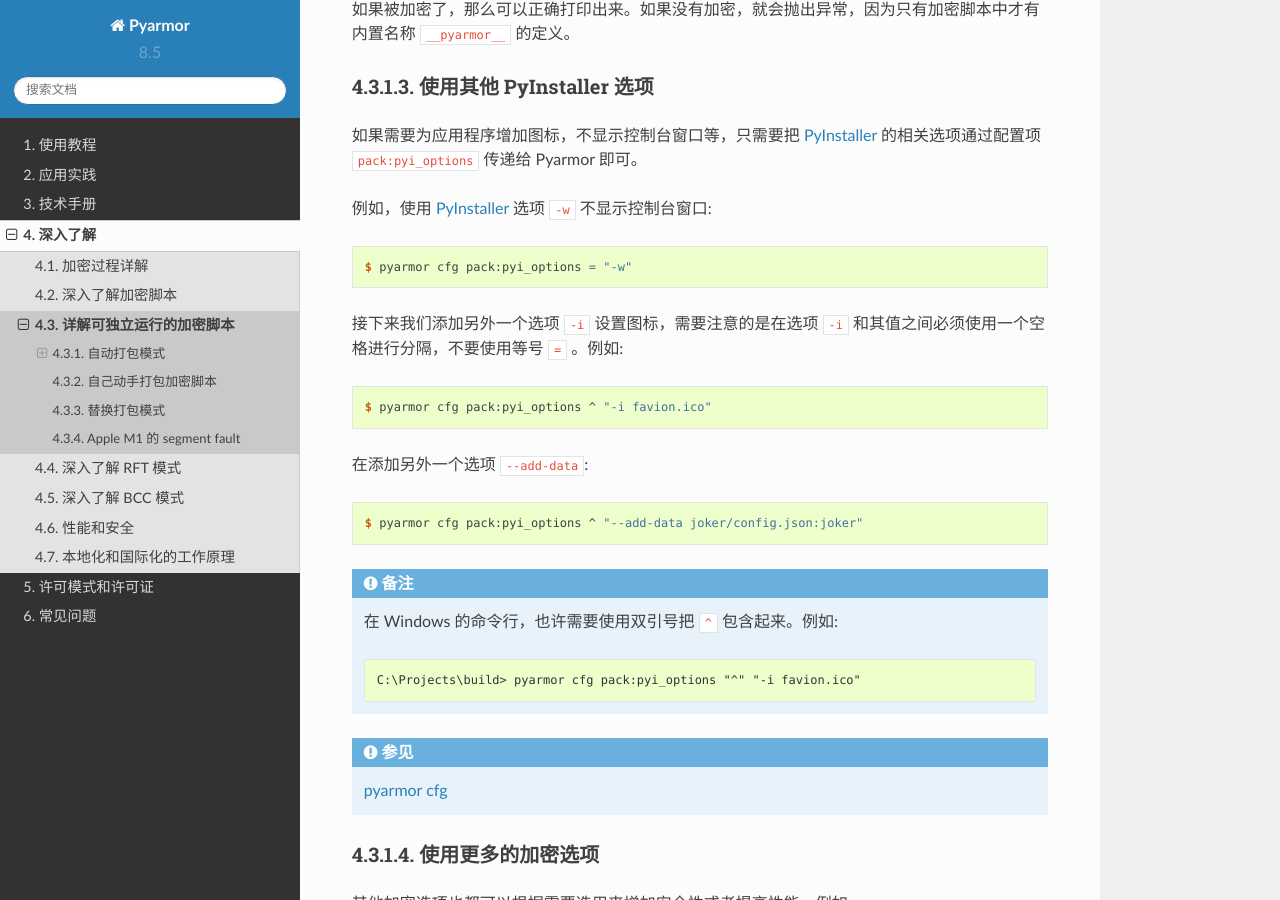
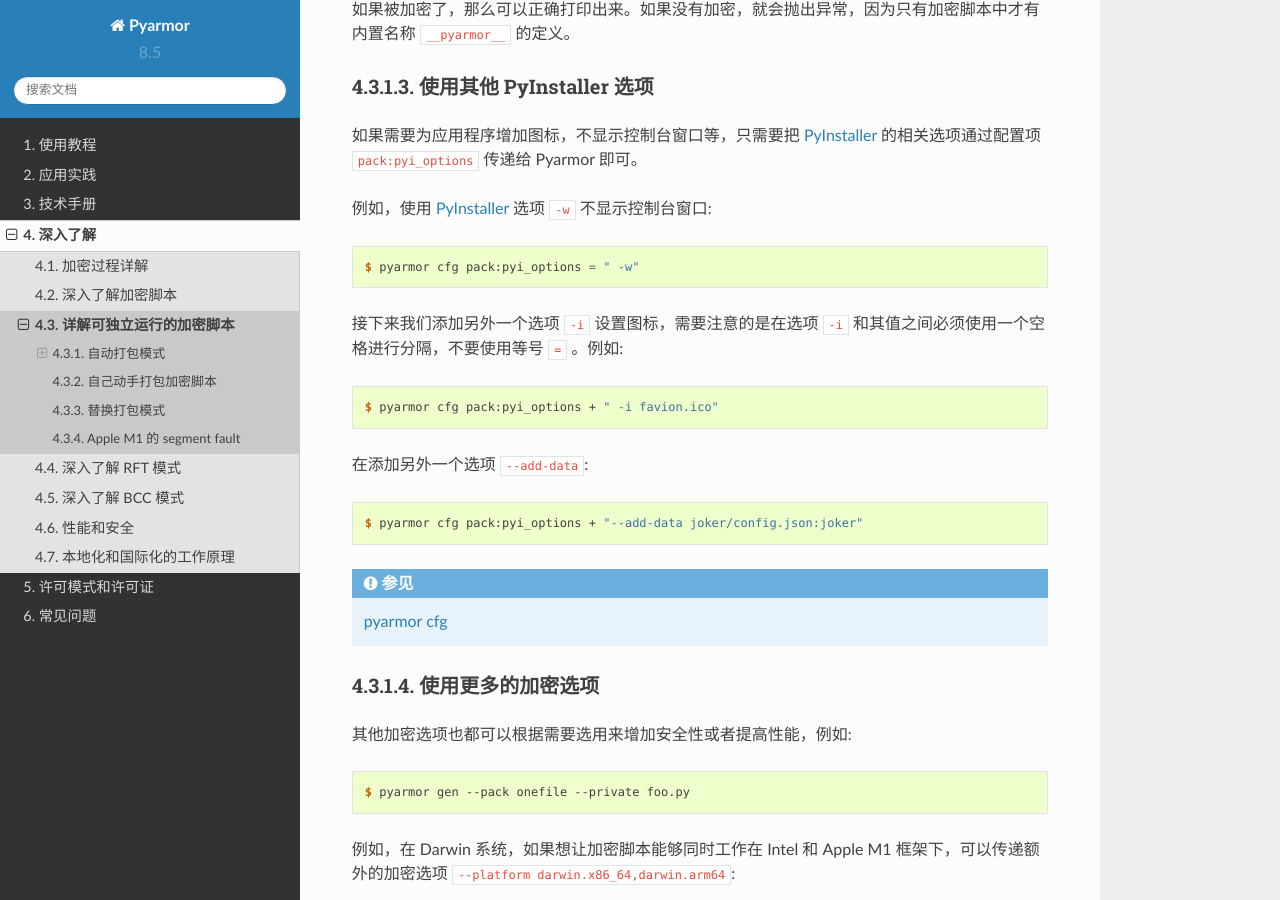
Before and after one commit to dashingsoft/pyarmor-docs-zh, a Sphinx documentation site: the page built from docs/topic/repack.rst, in a window 1280 px wide and 900 px high, scrolled down 2590 px. Built offline with Sphinx 7.4.7 and the Read the Docs theme 2.0.0, drawn with Linux system fonts in a browser that asks for light colours.

Commit message:
Refine doc

```diff
--- a/docs/topic/repack.rst
+++ b/docs/topic/repack.rst
@@ -104,21 +104,15 @@
 
 例如，使用 PyInstaller_ 选项 ``-w`` 不显示控制台窗口::
 
-    $ pyarmor cfg pack:pyi_options = "-w"
+    $ pyarmor cfg pack:pyi_options = " -w"
 
 接下来我们添加另外一个选项 ``-i`` 设置图标，需要注意的是在选项 ``-i`` 和其值之间必须使用一个空格进行分隔，不要使用等号 ``=`` 。例如::
 
-    $ pyarmor cfg pack:pyi_options ^ "-i favion.ico"
+    $ pyarmor cfg pack:pyi_options + " -i favion.ico"
 
 在添加另外一个选项 ``--add-data``::
 
-    $ pyarmor cfg pack:pyi_options ^ "--add-data joker/config.json:joker"
-
-.. note::
-
-    在 Windows 的命令行，也许需要使用双引号把 ``^`` 包含起来。例如::
-
-        C:\Projects\build> pyarmor cfg pack:pyi_options "^" "-i favion.ico"
+    $ pyarmor cfg pack:pyi_options + "--add-data joker/config.json:joker"
 
 .. seealso:: :ref:`pyarmor cfg`
 
```
